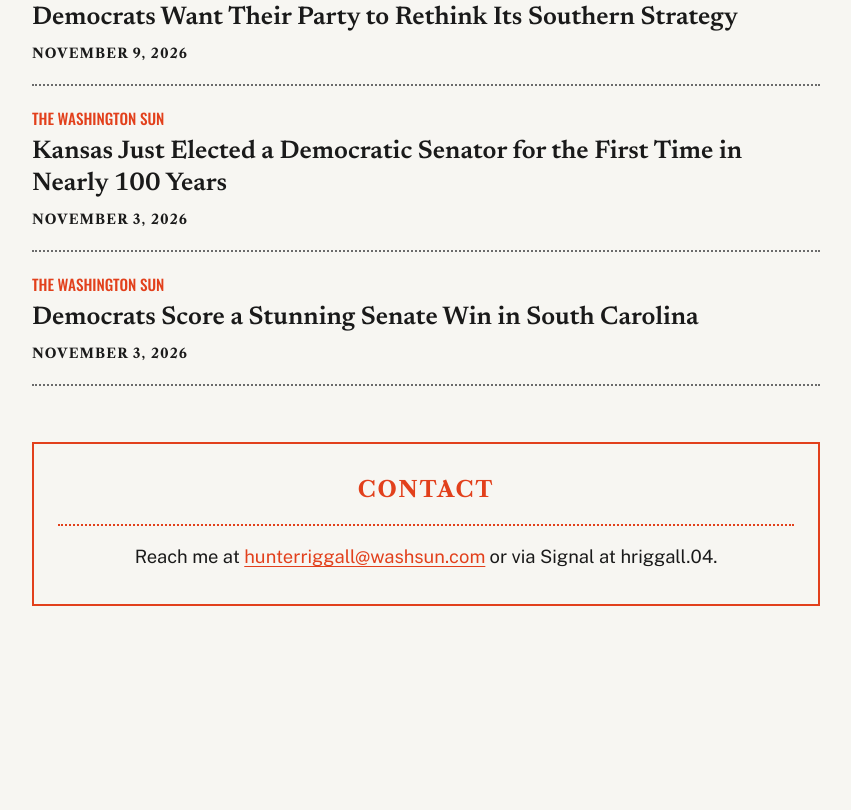
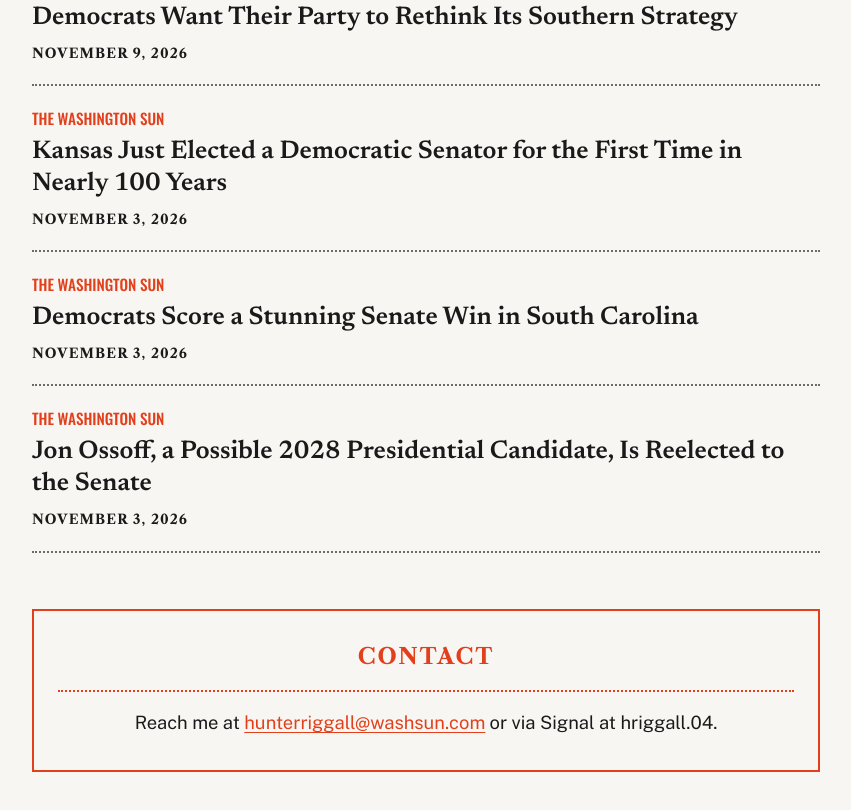
Before and after one commit to hunterriggall-dev/my-site, a plain HTML site: page index.html in a window 1280 px wide. Shown: the part 964-1774 px from the top of the page, without its empty margins (214-1065 px from the left). Before the commit the page ends 1690 px from the top, so only its background shows below. Drawn offline with nearby package versions, Linux system fonts and the light colour scheme.

Commit message:
Add clip: Jon Ossoff, a Possible 2028 Presidential Candidate, Is Reelected to the Senate
Co-Authored-By: Claude Opus 5.5 <noreply@anthropic.com>
Claude-Session: https://claude.ai/code/session_01FtGsmLrjFuggyyMYcmg11J

```diff
--- a/index.html
+++ b/index.html
@@ -217,6 +217,11 @@
           <h3 class="clip-headline"><a href="https://www.washingtonsun.com/campaigns/south-carolina-senate-midterm-results-2026">Democrats Score a Stunning Senate Win in South Carolina</a></h3>
           <p class="clip-date">November 3, 2026</p>
         </li>
+        <li class="clip">
+          <p class="clip-outlet">The Washington Sun</p>
+          <h3 class="clip-headline"><a href="https://www.washingtonsun.com/campaigns/georgia-election-midterm-results-2026">Jon Ossoff, a Possible 2028 Presidential Candidate, Is Reelected to the Senate</a></h3>
+          <p class="clip-date">November 3, 2026</p>
+        </li>
       </ul>
     </section>
 
```
